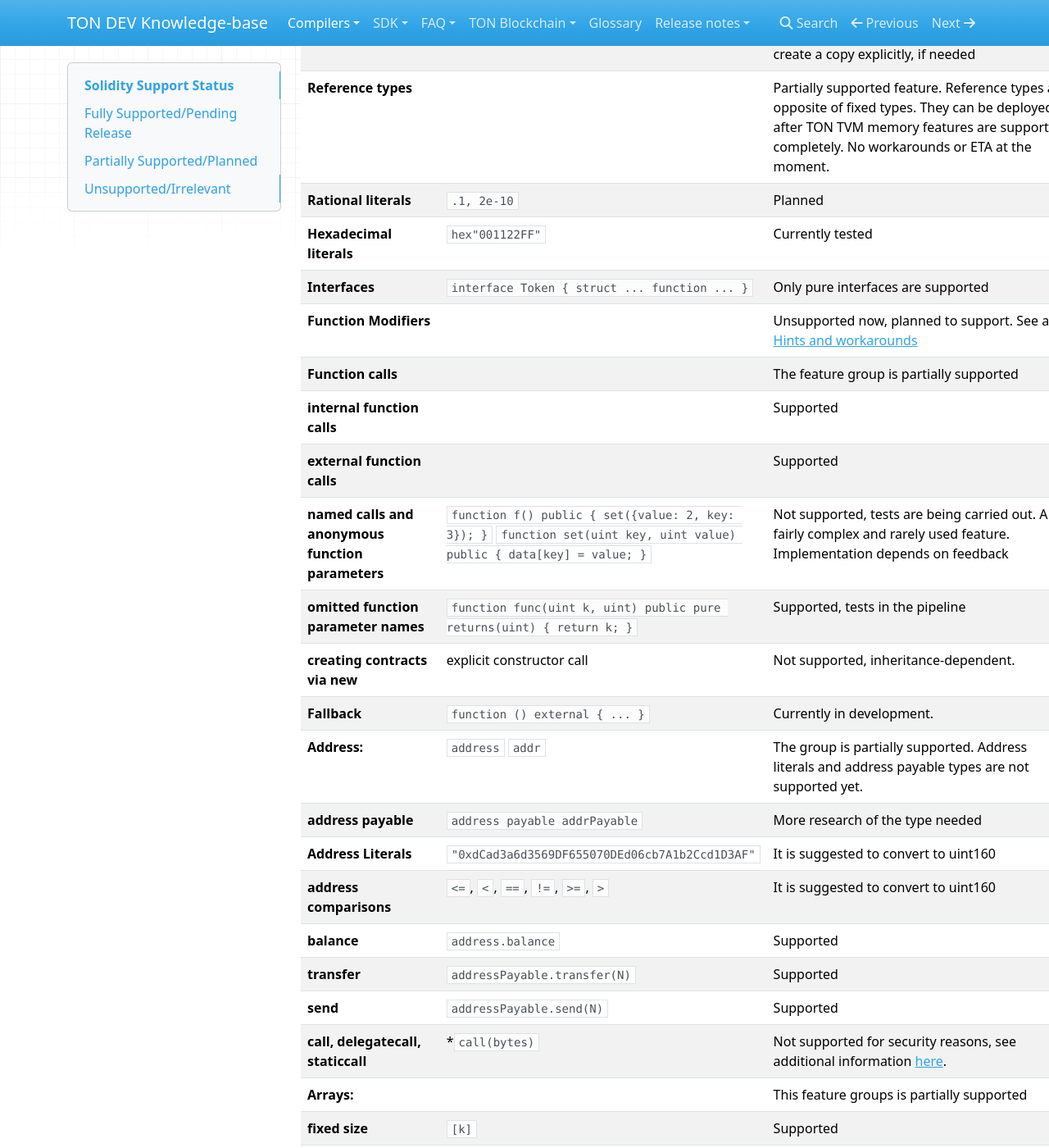
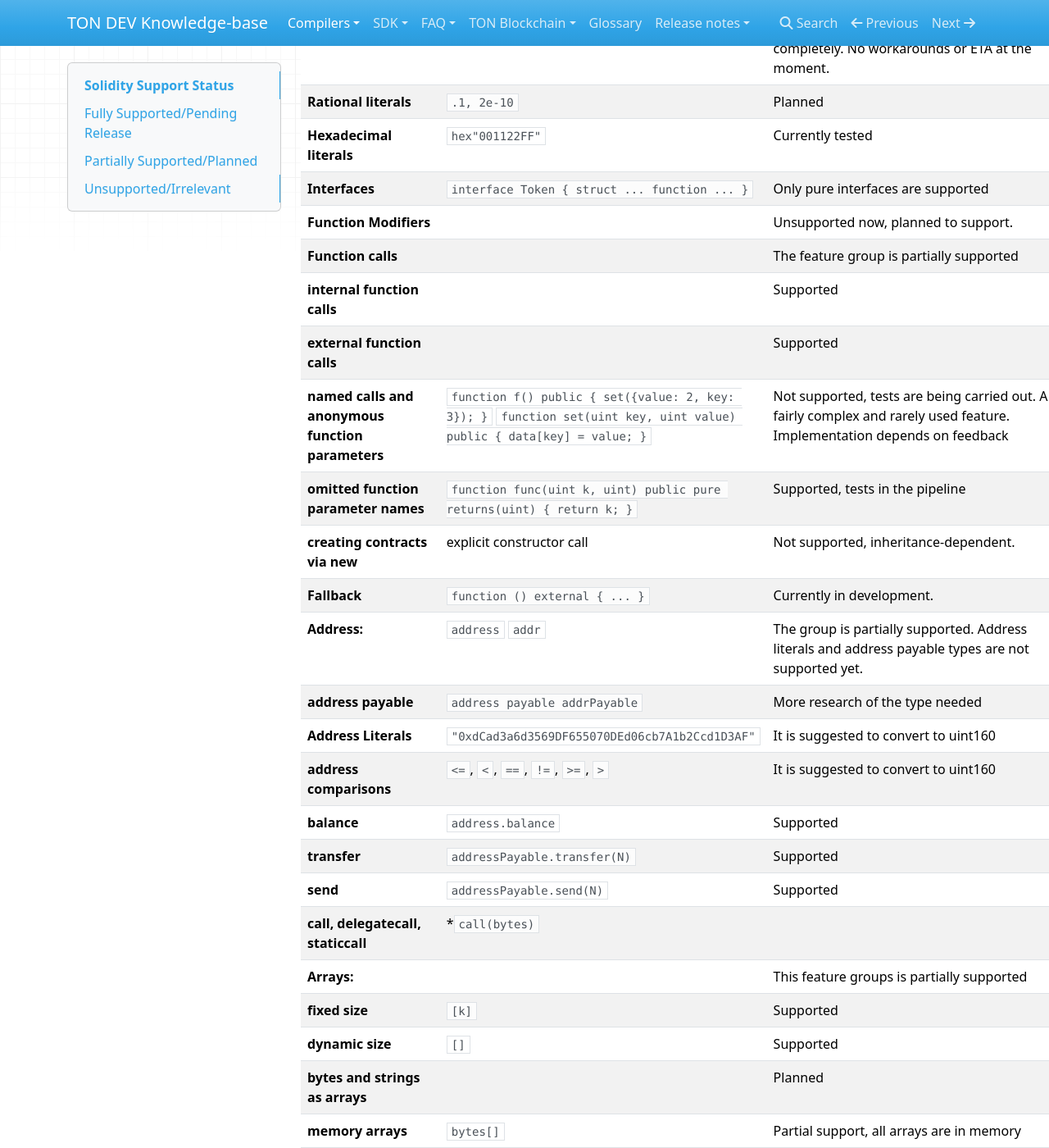
Before and after one commit to condor-the-bird/tondev, an MkDocs documentation site: the page built from docs/Compilers/Solidity Compiler/Solidity Support Status.md, in a window 1280 px wide and 1400 px high, scrolled down 4089 px. Shown: the whole window at 82% size. Built offline with MkDocs 1.6.1, drawn with Linux system fonts in a browser that asks for light colours; nearby versions of some CDN libraries; some of the changed text lies outside the part shown.

Commit message:
Update Solidity Support Status.md

```diff
--- a/docs/Compilers/Solidity Compiler/Solidity Support Status.md
+++ b/docs/Compilers/Solidity Compiler/Solidity Support Status.md
@@ -46,7 +46,7 @@
 | **Abstract contracts**                     | `contract A { function u() public; } `                       |                                                              |
 | **Metadata**                               |                                                              | ABI, version, etc.                                           |
 | **Super**                                  | `super.method()`                                             |                                                              |
-| **Return**                                 |                                                              | See more [about usage particularities of return and callback](https://docs.ton.dev/86757ecb2/p/535dbc/t/08c41f) in TON |
+| **Return**                                 |                                                              | |
 | **Multiple Inheritance and linearization** |                                                              |                                                              |
 | **Arguments for base constructors**        |                                                              |                                                              |
 | **Returning multiple values**              | `return (n1, n2, n3);`                                       |                                                              |
@@ -86,7 +86,7 @@
 | **Rational literals**                                     | `.1, 2e-10`                                                  | Planned                                                      |
 | **Hexadecimal literals**                                  | `hex"001122FF"`                                              | Currently tested                                             |
 | **Interfaces**                                            | `interface Token { struct ... function ... }`                | Only pure interfaces are supported                           |
-| **Function Modifiers**                                    |                                                              | Unsupported now, planned to support. See also [Hints and workarounds](https://docs.ton.dev/86757ecb2/p/535dbc/t/2756ce) |
+| **Function Modifiers**                                    |                                                              | Unsupported now, planned to support. |
 | **Function calls**                                        |                                                              | The feature group is partially supported                     |
 | **internal function calls**                               |                                                              | Supported                                                    |
 | **external function calls**                               |                                                              | Supported                                                    |
@@ -101,7 +101,7 @@
 | **balance**                                               | `address.balance`                                            | Supported                                                    |
 | **transfer**                                              | `addressPayable.transfer(N)`                                 | Supported                                                    |
 | **send**                                                  | `addressPayable.send(N)`                                     | Supported                                                    |
-| **call, delegatecall, staticcall**                        | *`call(bytes)`                                               | Not supported for security reasons, see additional information [here](https://docs.ton.dev/86757ecb2/p/535dbc/t/00e51e). |
+| **call, delegatecall, staticcall**                        | *`call(bytes)`                                               | |
 | **Arrays:**                                               |                                                              | This feature groups is partially supported                   |
 | **fixed size**                                            | `[k]`                                                        | Supported                                                    |
 | **dynamic size**                                          | `[]`                                                         | Supported                                                    |
@@ -164,7 +164,7 @@
 
 | **NAME**                                                   | **NOTES/USAGE**                                              | **MORE**                                                     |
 | ---------------------------------------------------------- | ------------------------------------------------------------ | ------------------------------------------------------------ |
-| **Inline, Solidity, Standalone Assembly**                  | Ethereum-specific feature                                    | [Hints and suggestions](https://docs.ton.dev/86757ecb2/p/535dbc/t/37a6c1) |
+| **Inline, Solidity, Standalone Assembly**                  | Ethereum-specific feature                                    |  |
 | **SMTChecker**                                             | pragma experimental SMTChecker                               |                                                              |
 | **Natspec**                                                | ///, @title, @author, @dev, @param, @return, @notice         | Currently not used in the TVM. Later support may be considered. Refer to the [original documentation](https://solidity.readthedocs.io/en/v0.5.11/natspec-format.html) for more details on the feature. |
 | **Call Functions**                                         |                                                              | Not supported for security reasons. See also the Reference guide. |
@@ -180,7 +180,7 @@
 | **Special chars**                                          | `\<newline>`, `\\`,` \'` ,`\"` ,`\b `,`\f` ,`\n,` `\r`, `\t`, `\v`, `\xNN`, `\uNNNN` | To be deployed in the framework of literals support          |
 | **Fixed point numbers, operations**                        | fixed/ufixed, fixed/ufixedMxN, <=, <, ==, !=, >=, >, +, -, unary -, *, /, % | Currently the feature is not supported. It is planned to implement mapping connecting text representation of an instruction to its numerical counterpart. On the total, there are 476 instructions. The map will be used for text assembly generation. |
 | **Ether units**                                            | wei, finney, szabo, ether                                    | Not supported, EVM-specific                                  |
-| **Time units**                                             | seconds, minutes, hours, days, weeks                         | Not supported now, see [a workaround](https://docs.ton.dev/86757ecb2/p/535dbc/t/75c163) |
+| **Time units**                                             | seconds, minutes, hours, days, weeks                         | Not supported now. |
 | **Type information:**                                      |                                                              | No plans to support this whole group yet. Usage potential unclear. |
 | **type**                                                   | `type(c)`                                                    |                                                              |
 | **name**                                                   |                                                              |                                                              |
```
